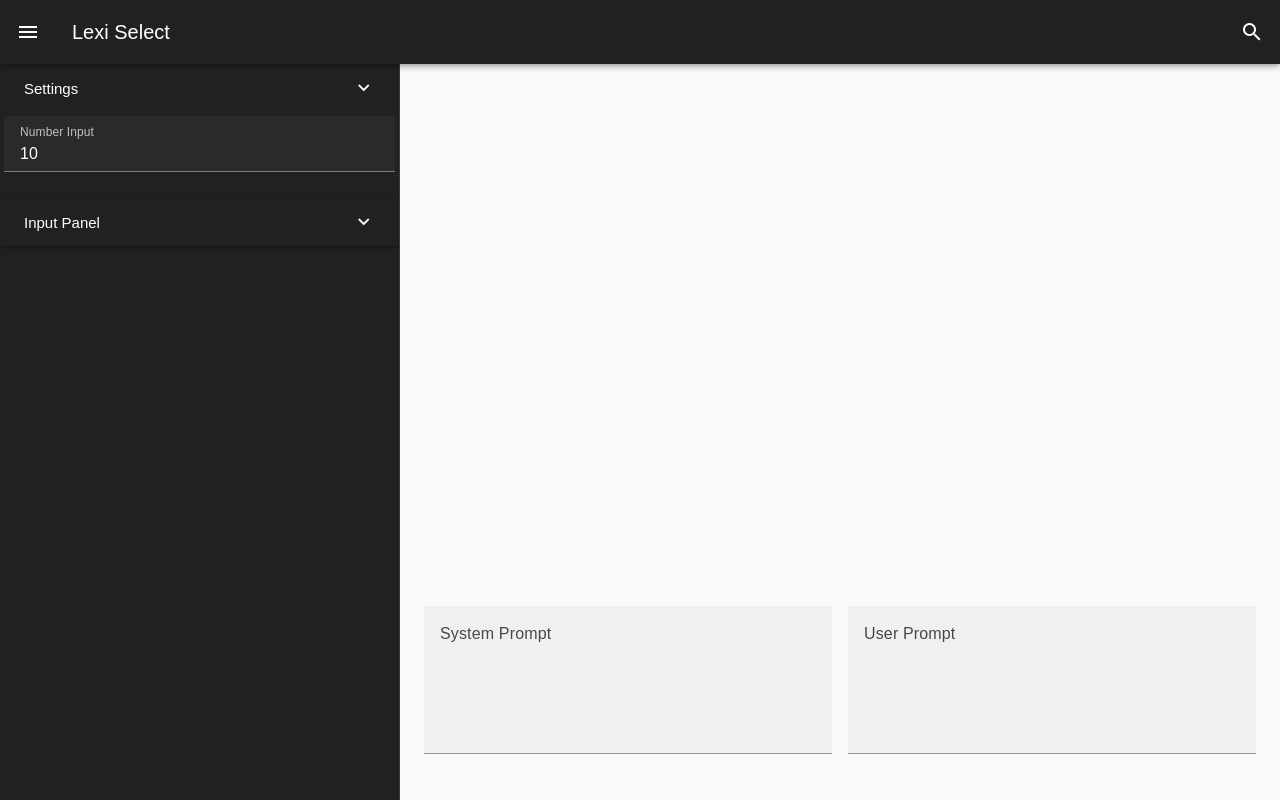
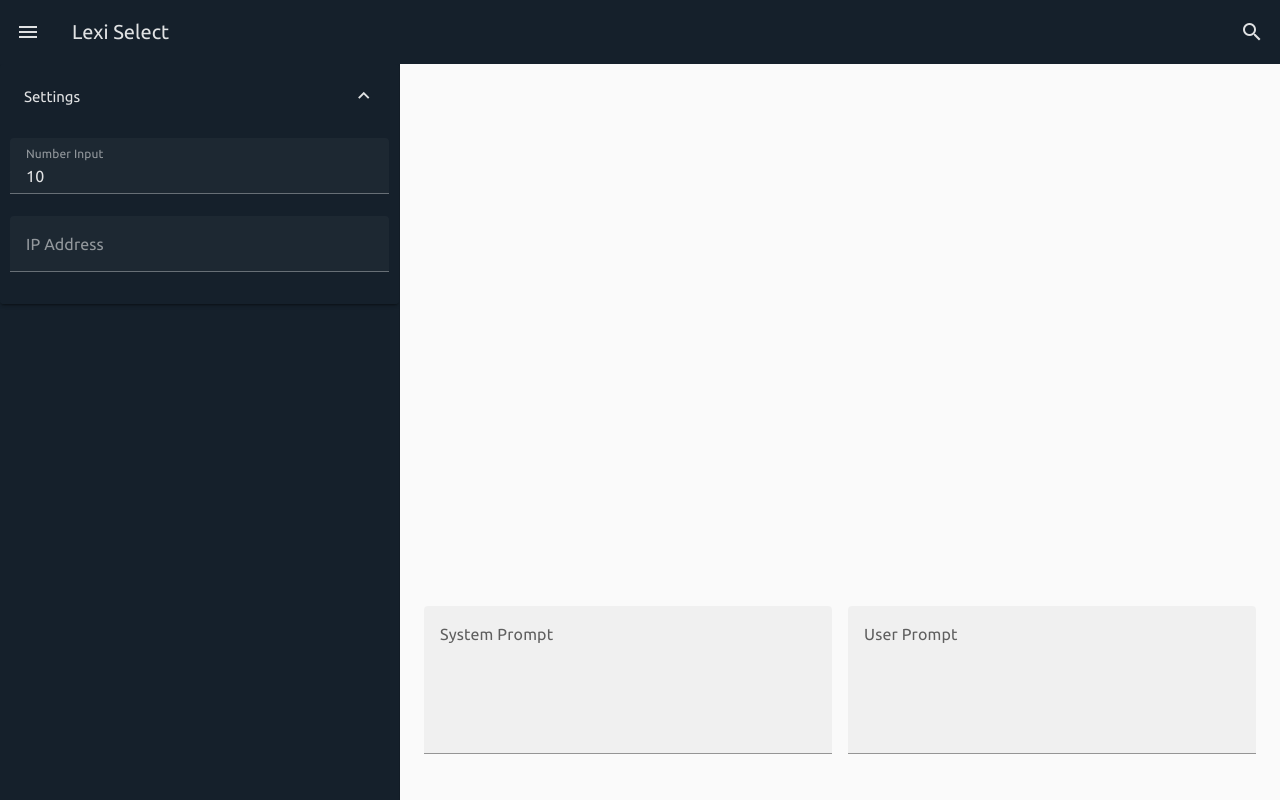
Before and after one commit to dhibbin/LexiSelect, a Vue app: page / in a window 1280 px wide. Built offline with nearby package versions, Linux system fonts and the light colour scheme.

Commit message:
Settting up settings panel

```diff
--- a/package.json
+++ b/package.json
@@ -31,6 +31,7 @@
     "eslint-plugin-vue": "^9.23.0",
     "jsdom": "^24.1.0",
     "npm-run-all2": "^6.2.0",
+    "sass": "^1.77.7",
     "typescript": "~5.4.0",
     "vite": "^5.3.1",
     "vitest": "^1.6.0",
--- a/src/assets/style.css
+++ /dev/null
@@ -1,11 +0,0 @@
-.v-expansion-panel-text__wrapper {
-    padding: 10px;
-    flex: 1 1 auto;
-    max-width: 100%;
-}
-
-html, body {
-    height: 100%;
-    width: 100%;
-    font-family: 'Ubuntu', sans-serif;
-}
--- /dev/null
+++ b/src/assets/style.scss
@@ -0,0 +1,30 @@
+.v-expansion-panel-text__wrapper {
+    padding: 10px;
+    flex: 1 1 auto;
+    max-width: 100%;
+}
+
+html, body {
+    height: 100%;
+    width: 100%;
+    font-family: 'Ubuntu', sans-serif;
+}
+
+/*
+$font-family:'Ubuntu', 'sans-serif';
+
+.v-application {
+  [class*='text-'] {
+    font-family: 'Ubuntu', sans-serif !important;
+  }
+  font-family: 'Ubuntu', sans-serif !important;
+}
+*/
+
+@import url('https://fonts.googleapis.com/css?family=Ubuntu');
+
+$body-font-family: 'Ubuntu', sans-serif;
+
+.v-application {
+    font-family: $body-font-family, sans-serif !important;
+}
--- a/src/components/SideBar.vue
+++ b/src/components/SideBar.vue
@@ -1,27 +1,18 @@
 <template>
-    <v-expansion-panels>
-        <v-expansion-panel
-            title="Settings"
-            text="Lorem ipsum dolor sit amet consectetur adipisicing elit. Commodi, ratione debitis quis est labore voluptatibus! Eaque cupiditate minima"
-        >
-            <v-text-field class="rounded pa-1"
-                type="number"
-                label="Number Input"
-                v-model="number"
-            ></v-text-field>
-
-        </v-expansion-panel>
-    </v-expansion-panels>
-
-    <v-expansion-panels>
+    <v-expansion-panels v-model="panel">
     <v-expansion-panel>
-      <v-expansion-panel-title>Input Panel</v-expansion-panel-title>
+      <v-expansion-panel-title>Settings</v-expansion-panel-title>
       <v-expansion-panel-text class="pa-0">
         <v-text-field class="rounded pa-0"
-                type="number"
-                label="Number Input"
-                v-model="number"
+          type="number"
+          label="Number Input"
+          v-model="number"
         ></v-text-field>
+        <v-text-field
+          label="IP Address"
+          v-model="ipAddress"
+          :rules="ipAddressRules"
+      ></v-text-field>
       </v-expansion-panel-text>
     </v-expansion-panel>
     <!-- Add more panels as needed -->
@@ -30,7 +21,21 @@
 </template>
 
 <script setup lang="ts">
-import { ref } from 'vue'
+import { ref, computed } from 'vue'
 
 const number = ref(10)
+const panel = ref([0])
+
+const ipAddress = ref("");
+    const ipAddressRules = computed(() => [
+      (v: string) => !!v || 'IP address is required',
+      (v: string) => validateIPAddress(v) || 'Invalid IP address',
+    ]);
+
+function validateIPAddress(ipAddress: string) {
+  const ipPattern : RegExp = /^((25[0-5]|2[0-4][0-9]|[01]?[0-9][0-9]?)\.){3}(25[0-5]|2[0-4][0-9]|[01]?[0-9][0-9]?)(:\d{1,5})?$/;
+  const localPattern : RegExp = /^(localhost)(:\d{1,5})?$/;
+  return localPattern.test(ipAddress) || ipPattern.test(ipAddress);
+}
+
 </script>
--- a/src/main.ts
+++ b/src/main.ts
@@ -1,7 +1,3 @@
-
-import 'vuetify/dist/vuetify.min.css'
-//import 'prism-theme-vars/base.css'
-
 import { createApp } from 'vue'
 
 // Vuetify
@@ -9,26 +5,41 @@ import 'vuetify/styles'
 import { createVuetify } from 'vuetify'
 import * as components from 'vuetify/components'
 import * as directives from 'vuetify/directives'
-import { md2 } from 'vuetify/blueprints'
+import { md3 } from 'vuetify/blueprints'
 import { aliases, mdi } from 'vuetify/iconsets/mdi'
 import '@mdi/font/css/materialdesignicons.css'
-import './assets/style.css'
+import './assets/style.scss'
 
 
 
 // Components
 import App from './App.vue'
 
+const customLightTheme = {
+  dark: false,
+  colors: {
+    background: "#eee",
+    surface: "#15202b",
+    primary: "#3f51b5",
+    secondary: "#00ccff",
+    error: "#ffcc00",
+  },
+};
+
 const vuetify = createVuetify({
   components,
   directives,
   theme : {
-    defaultTheme : "dark"
+    defaultTheme : "customLightTheme",
+    themes : {
+      customLightTheme
+    }
   },
-  blueprint : md2,
+  blueprint : md3,
   icons: {
     defaultSet: 'mdi', // This is already the default value - only for display purposes
   },
+
 })
 
 createApp(App).use(vuetify).mount('#app')
```
Also changed, not shown: 1 other file (tests, documents, lock files or other folders).
